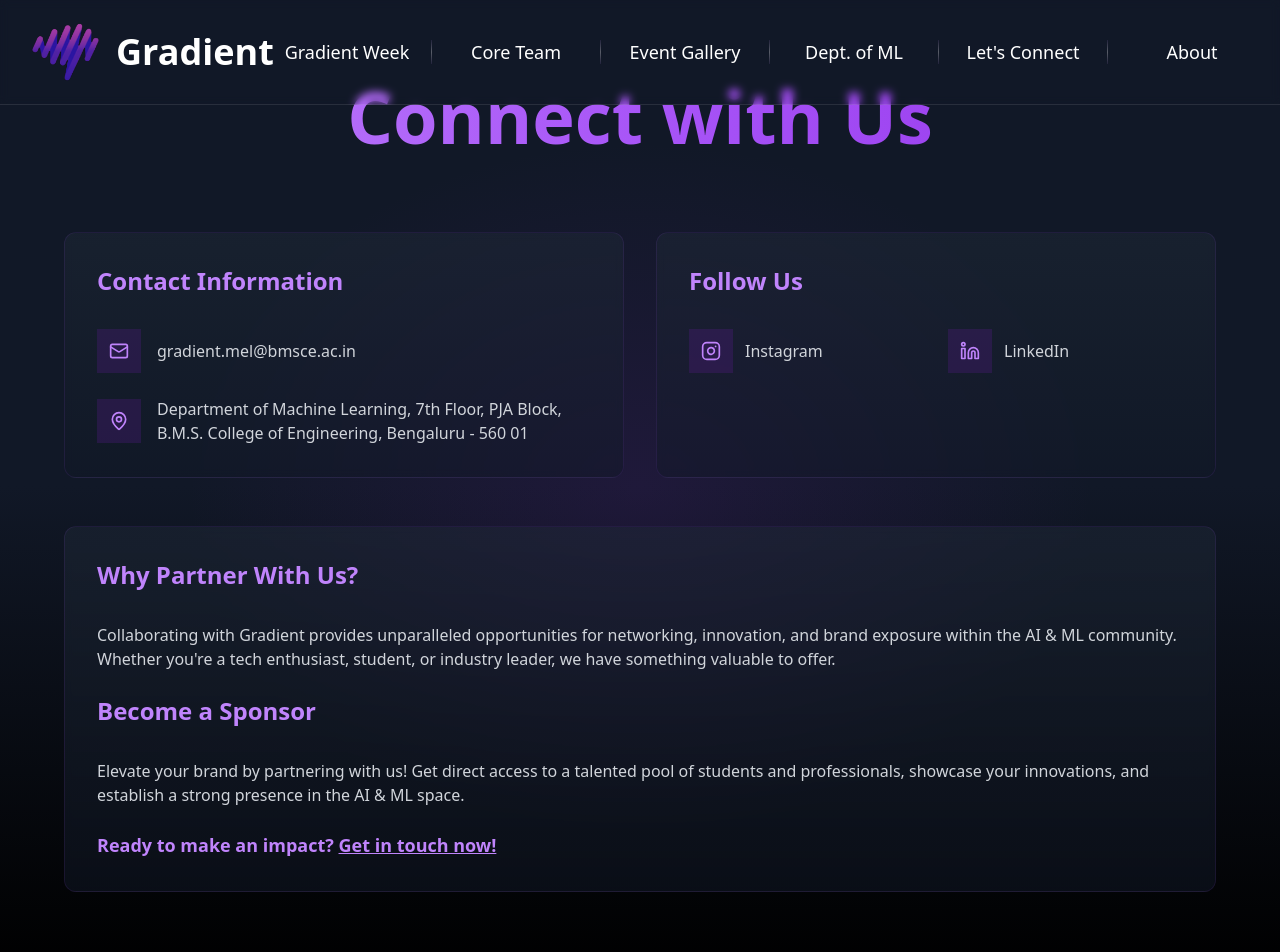
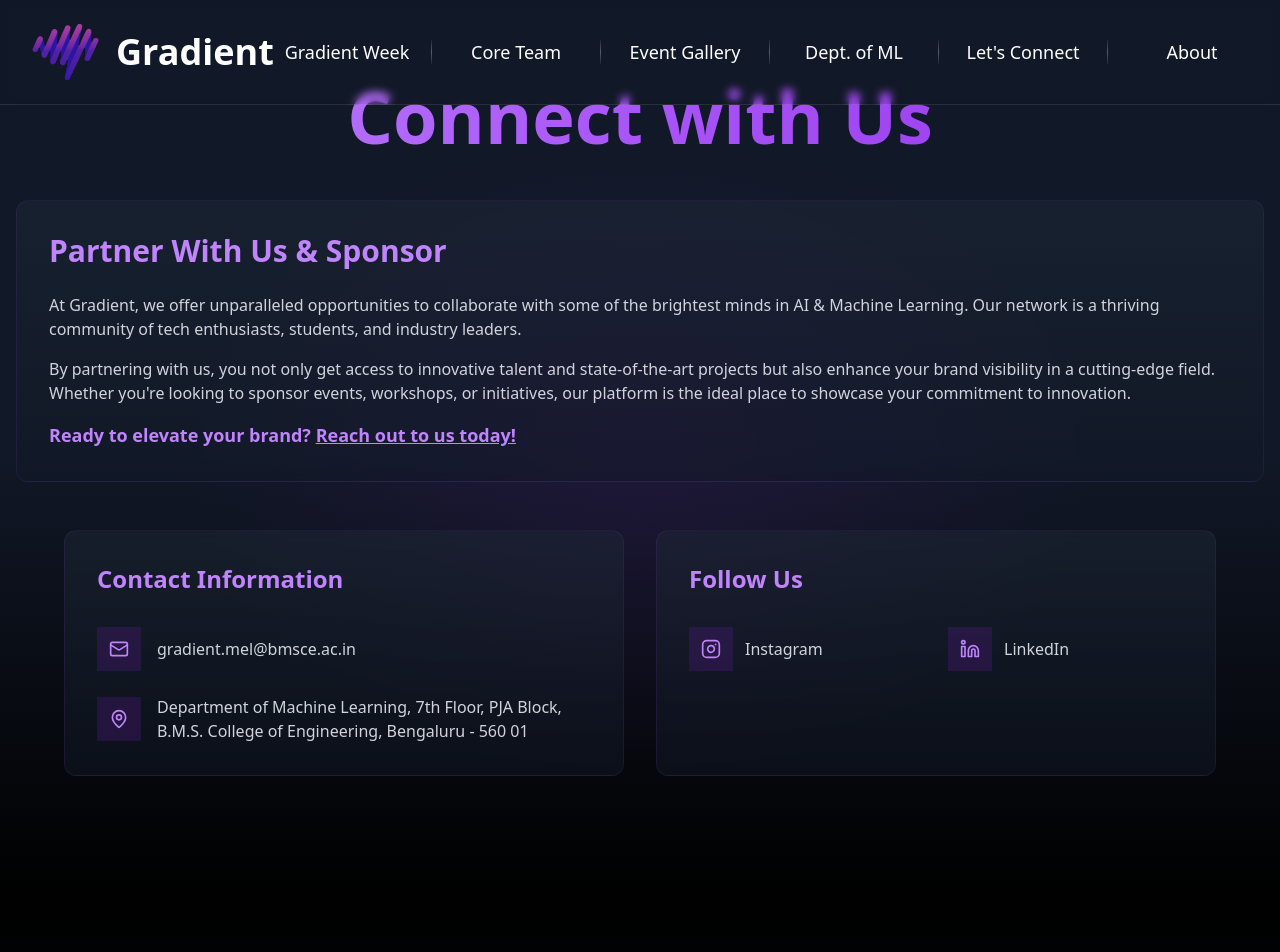
Before and after one commit to Vinay-yele/Gradient-Website, a Next.js app: page /connect in a window 1280 px wide. Shown: the top 952 px of the page. Built offline with nearby package versions, Linux system fonts and the light colour scheme.

Commit message:
Update page.tsx

```diff
--- a/app/connect/page.tsx
+++ b/app/connect/page.tsx
@@ -19,7 +19,7 @@ export default function Connect() {
       <div className="container mx-auto px-4 py-20">
         {/* Header Section */}
         <motion.div
-          className="text-center mb-20"
+          className="text-center mb-12"
           initial={{ opacity: 0, y: -20 }}
           animate={{ opacity: 1, y: 0 }}
           transition={{ duration: 0.7 }}
@@ -27,6 +27,25 @@ export default function Connect() {
           <h1 className="text-5xl md:text-7xl font-bold mb-6 text-transparent bg-clip-text bg-gradient-to-r from-purple-400 via-purple-500 to-purple-600">
             Connect with Us
           </h1>
+        </motion.div>
+
+        {/* Partner With Us & Sponsor Section */}
+        <motion.div
+          initial={{ opacity: 0, y: 20 }}
+          animate={{ opacity: 1, y: 0 }}
+          transition={{ duration: 0.5, delay: 0.2 }}
+          className="bg-gradient-to-b from-gray-800/50 to-gray-900/50 rounded-xl p-8 backdrop-blur-sm border border-purple-500/10 hover:border-purple-500/30 transition-all duration-300 mb-12"
+        >
+          <h2 className="text-3xl font-bold mb-6 text-purple-400">Partner With Us & Sponsor</h2>
+          <p className="text-gray-300 mb-4">
+            At Gradient, we offer unparalleled opportunities to collaborate with some of the brightest minds in AI & Machine Learning. Our network is a thriving community of tech enthusiasts, students, and industry leaders.
+          </p>
+          <p className="text-gray-300 mb-4">
+            By partnering with us, you not only get access to innovative talent and state-of-the-art projects but also enhance your brand visibility in a cutting-edge field. Whether you're looking to sponsor events, workshops, or initiatives, our platform is the ideal place to showcase your commitment to innovation.
+          </p>
+          <p className="text-lg text-purple-400 font-semibold mt-4">
+            Ready to elevate your brand? <a href="mailto:gradient.mel@bmsce.ac.in" className="underline hover:text-purple-300">Reach out to us today!</a>
+          </p>
         </motion.div>
 
         <div className="max-w-6xl mx-auto">
@@ -98,26 +117,6 @@ export default function Connect() {
               </div>
             </motion.div>
           </div>
-
-          {/* Why Connect & Sponsorship Info */}
-          <motion.div
-            initial={{ opacity: 0, y: 20 }}
-            animate={{ opacity: 1, y: 0 }}
-            transition={{ duration: 0.5, delay: 0.6 }}
-            className="bg-gradient-to-b from-gray-800/50 to-gray-900/50 rounded-xl p-8 backdrop-blur-sm border border-purple-500/10 hover:border-purple-500/30 transition-all duration-300"
-          >
-            <h2 className="text-2xl font-bold mb-8 text-purple-400">Why Partner With Us?</h2>
-            <p className="text-gray-300 mb-6">
-              Collaborating with Gradient provides unparalleled opportunities for networking, innovation, and brand exposure within the AI & ML community. Whether you're a tech enthusiast, student, or industry leader, we have something valuable to offer.
-            </p>
-            <h2 className="text-2xl font-bold mb-8 text-purple-400">Become a Sponsor</h2>
-            <p className="text-gray-300 mb-6">
-              Elevate your brand by partnering with us! Get direct access to a talented pool of students and professionals, showcase your innovations, and establish a strong presence in the AI & ML space.
-            </p>
-            <p className="text-lg text-purple-400 font-semibold mt-4">
-              Ready to make an impact? <a href="mailto:gradient.mel@bmsce.ac.in" className="underline hover:text-purple-300">Get in touch now!</a>
-            </p>
-          </motion.div>
         </div>
       </div>
     </main>
```
